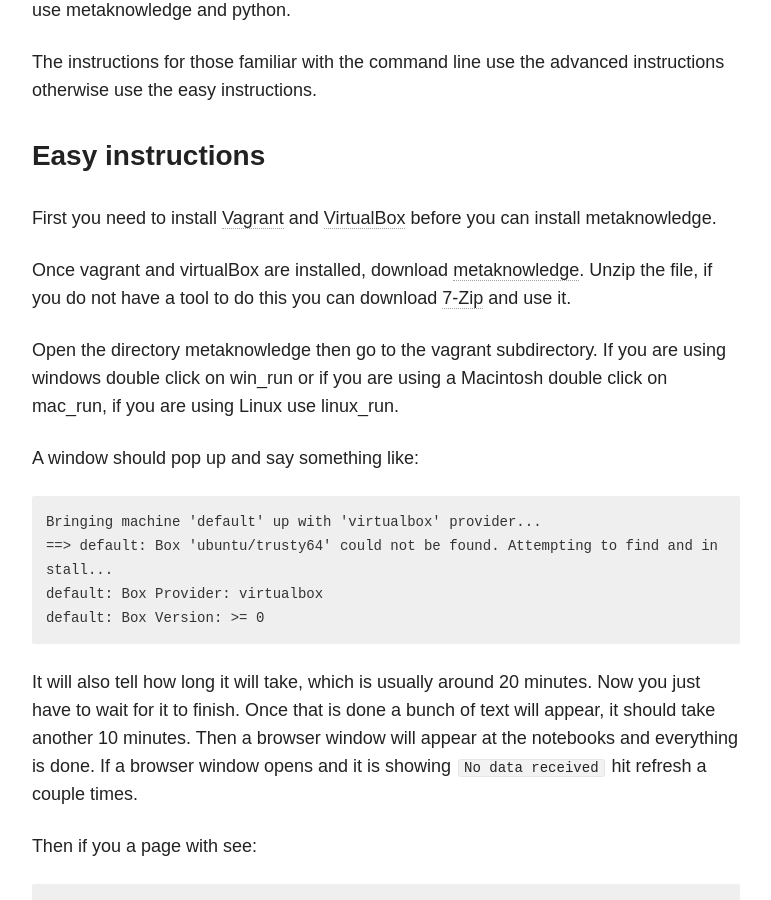
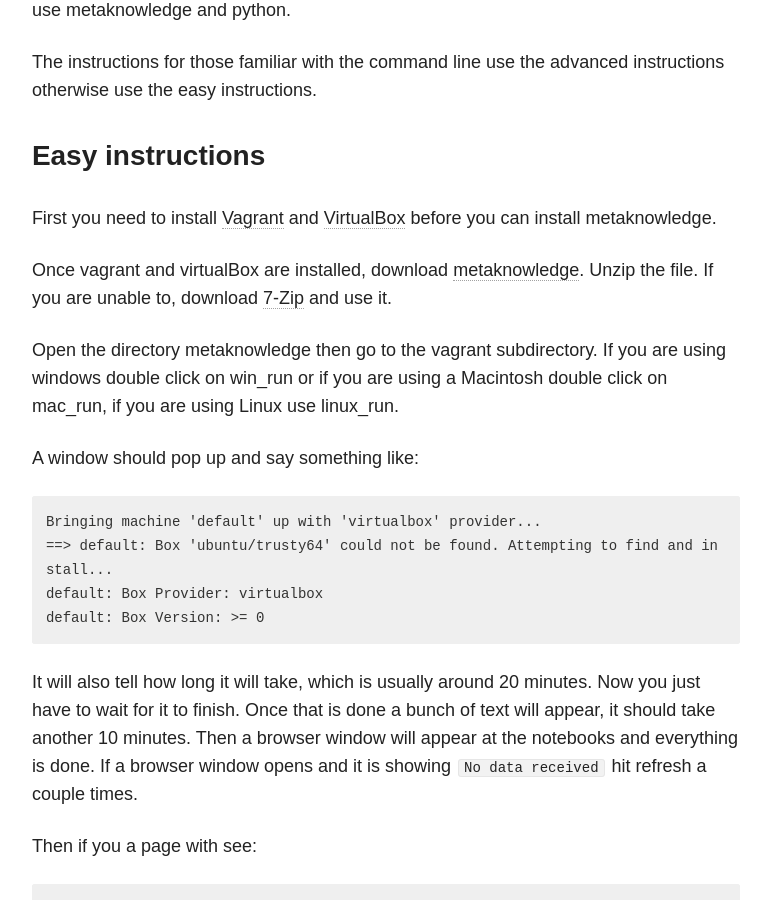
Before and after one commit to UWNETLAB/metaknowledge, a Jekyll site: the page built from documentation/index.md, in a window 1280 px wide and 900 px high, scrolled down 1653 px. Shown: the whole window, without its empty margins (254-1025 px from the left). Built offline with Jekyll 4.4.1, drawn with Linux system fonts in a browser that asks for light colours; nearby versions of some CDN libraries.

Commit message:
Grammer corrected

```diff
--- a/documentation/index.md
+++ b/documentation/index.md
@@ -42,7 +42,7 @@
 
 First you need to install [Vagrant](https://www.vagrantup.com/downloads.html) and [VirtualBox](https://www.virtualbox.org/wiki/Downloads) before you can install metaknowledge.
 
-Once vagrant and virtualBox are installed, download [metaknowledge](https://github.com/networks-lab/metaknowledge/archive/master.zip). Unzip the file, if you do not have a tool to do this you can download [7-Zip](http://www.7-zip.org/) and use it.
+Once vagrant and virtualBox are installed, download [metaknowledge](https://github.com/networks-lab/metaknowledge/archive/master.zip). Unzip the file. If you are unable to, download [7-Zip](http://www.7-zip.org/) and use it.
 
 Open the directory metaknowledge then go to the vagrant subdirectory. If you are using windows double click on win\_run or if you are using a Macintosh double click on mac\_run, if you are using Linux use linux\_run.
 
```
Also changed, not shown: 2 other files.
